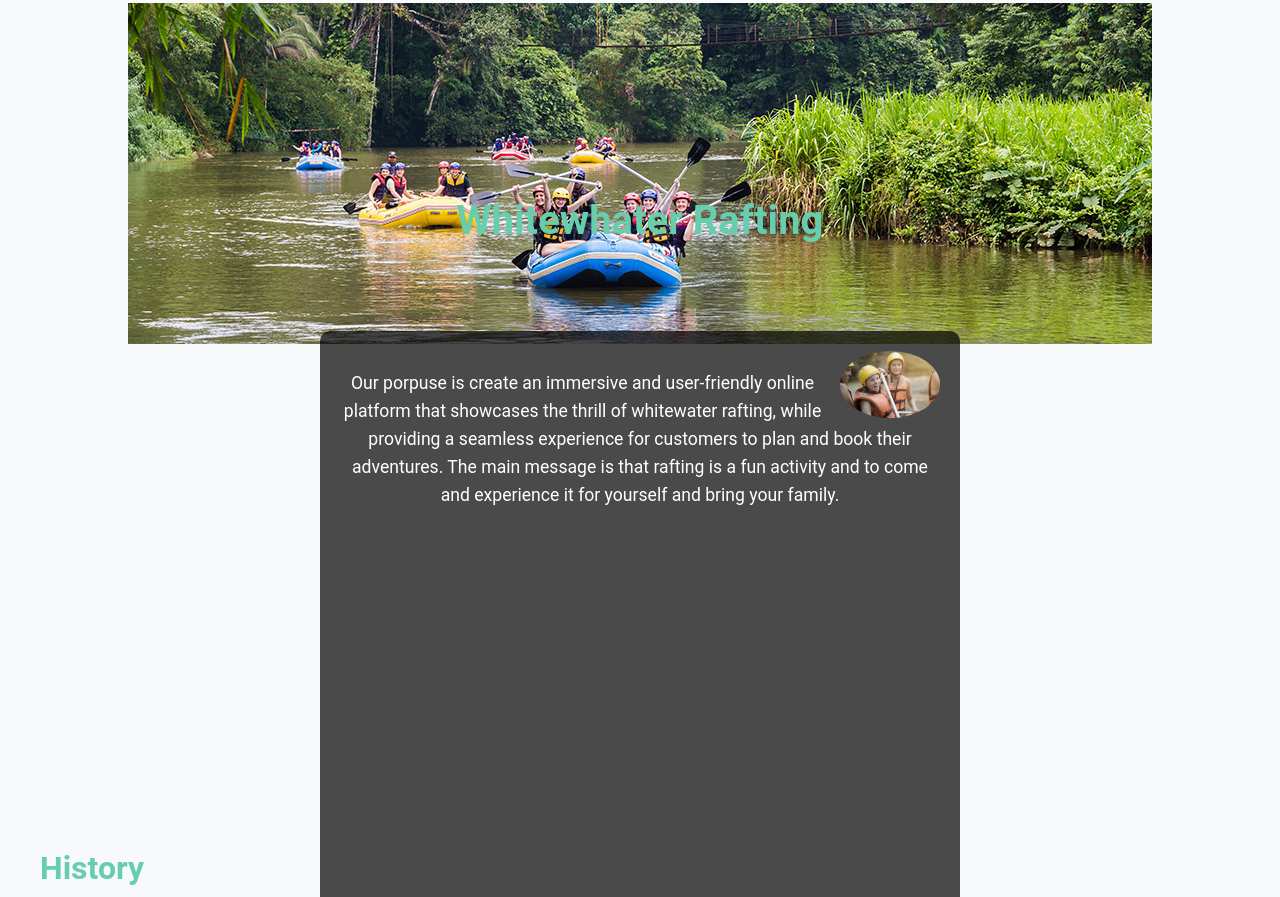
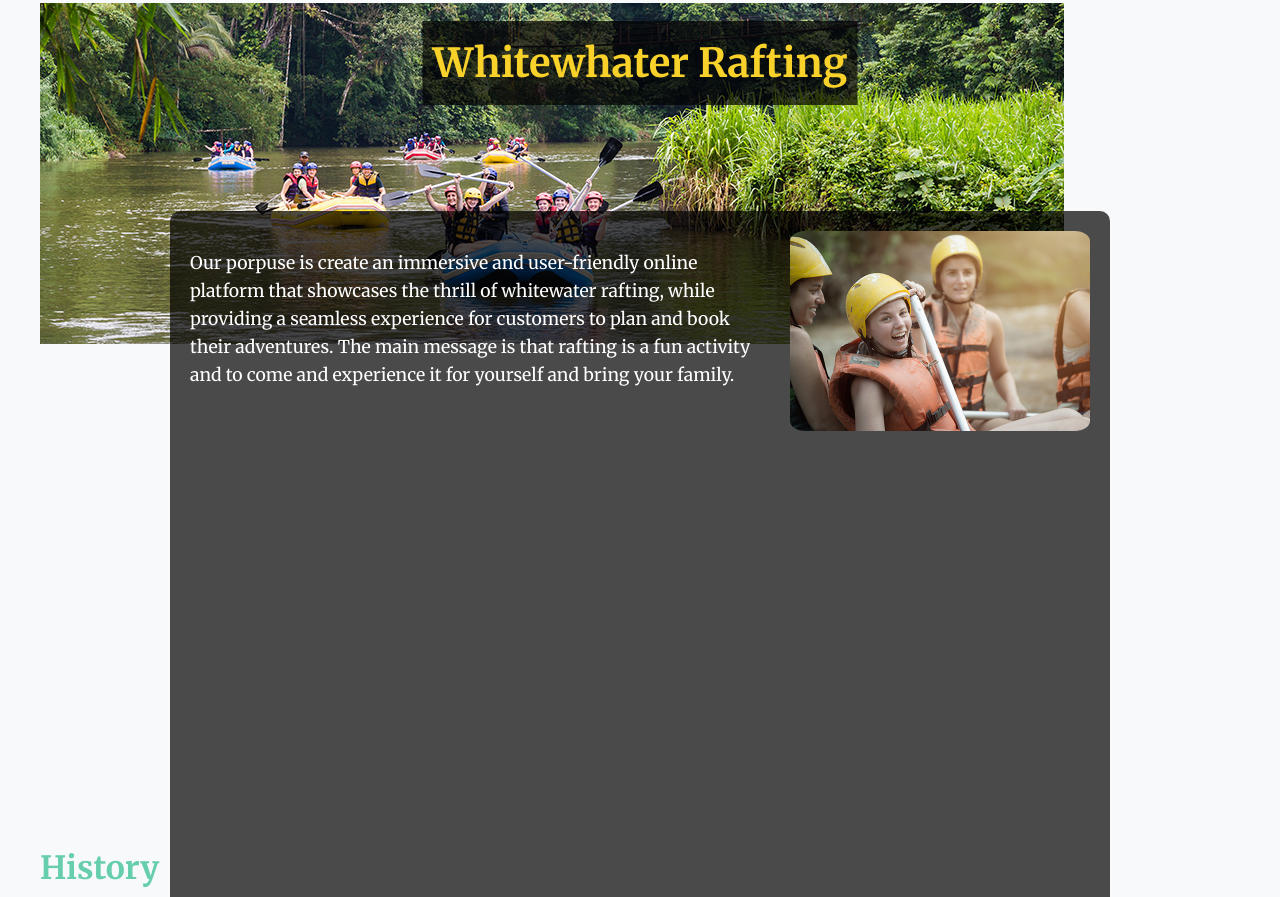
Before and after one commit to darma2006/wdd130, a plain HTML site: page wwr/about.html in a window 1280 px wide. Shown: the part 325-1222 px from the top of the page. Drawn offline with Linux system fonts and the light colour scheme.

Commit message:
finish week 3

```diff
--- a/wwr/styles/rafting.css
+++ b/wwr/styles/rafting.css
@@ -1,97 +1,100 @@
 :root {
   --background-color: #f8f9fa;
-  --text-color: #1E1507;
+  --text-color: #7C4D30;
   --heading-color: #66CDAD;
   --article-background: rgba(0, 0, 0, 0.7);
+  --heading-color-2: #F8D12A;
 }
 
 body {
-  font-family: 'Roboto', sans-serif;
+  font-family: 'Merriweather', sans-serif;
   line-height: 1.6;
   color: var(--text-color);
   background-color: var(--background-color);
-  max-width: 1200px; /* Limit the width of the page */
-  margin: 0 auto; /* Center the page */
-  padding: 20px; /* Add some padding */
+  max-width: 1200px;
+  margin: 0 auto;
+  padding: 20px;
 }
 
-h1, h2 {
+h2 {
   color: var(--heading-color);
 }
 
 h1 {
-  font-size: 2.5em; /* Large size for main heading */
-  margin-bottom: 20px; /* Space below the heading */
+  color: #F8D12A;
+  font-size: 2.5em;
+  margin-bottom: 20px;
 }
 
 h2 {
-  font-size: 2em; /* Medium size for subheadings */
-  margin-top: 40px; /* Space above the subheading */
-  margin-bottom: 15px; /* Space below the subheading */
+  font-size: 2em;
+  margin-top: 40px;
+  margin-bottom: 15px;
 }
-
 p {
-  font-size: 1.1em; /* Slightly larger paragraph text */
-  margin-bottom: 20px; /* Space below paragraphs */
+  font-size: 1.1em;
+  margin-bottom: 10px;
 }
 
 nav a {
   color: var(--text-color);
-  text-decoration: none; /* Remove underlines */
+  text-decoration: none;
 }
 
 nav a:hover {
-  text-decoration: underline; /* Underline on hover */
+  text-decoration: underline;
 }
 
 footer {
-  margin-top: 40px; /* Space above the footer */
+  margin-top: 40px;
   padding: 10px 0;
-  border-top: 1px solid #ddd; /* Subtle border above footer */
+  border-top: 1px solid #ddd;
+
 }
 
 footer p {
-  color: var(--secondary-color); /* Change copyright text color */
+  color: var(--heading-color);
 }
 
 .sociallinks a {
-  margin: 0 10px; /* Space between social links */
-  text-decoration: none; /* Remove underlines from social links */
+  margin: 0 10px;
+  text-decoration: none;
 }
 
-/* Hero Styles */
 .hero {
   position: relative;
-  height: 100vh; /* Full height of the viewport */
+  height: 100vh;
   background-image: url('path/to/your/hero-image.jpg');
-  background-size: cover; /* Cover the entire div */
-  background-position: center; /* Center the image */
-  color: white; /* Text color */
-  text-align: center; /* Center text */
+  background-size: cover;
+  background-position: center;
+  color: white;
+  text-align: start;
 }
 
 .hero h1 {
-  position: absolute; /* Position absolutely within hero */
-  top: 20%; /* Adjust as needed */
+  position: absolute;
+  top: -1%;
   left: 50%;
-  transform: translateX(-50%); /* Center horizontally */
+  transform: translateX(-50%);
+  background-color: var(--article-background);
+  padding: 10px;
 }
 
 article {
-  position: absolute; /* Position absolutely within hero */
-  bottom: 20px; /* Adjust as needed */
+  position: fixed;
+  bottom: 140px;
   left: 50%;
-  transform: translateX(-50%); /* Center horizontally */
-  background-color: var(--article-background); /* Semi-transparent background */
-  padding: 20px; /* Padding for readability */
-  border-radius: 10px; /* Rounded corners */
-  max-width: 600px; /* Limit width of article */
-  color: white; /* Text color inside article */
+  transform: translateX(-50%);
+  background-color: var(--article-background);
+  padding: 20px;
+  border-radius: 10px;
+  max-width: 900px;
+  color: white;
 }
 
 article img {
-  float: right; /* Float image to the right of paragraph */
-  margin-left: 15px; /* Space between image and text */
-  max-width: 100px; /* Adjust size of the smaller image */
-  border-radius: 50%; /* Circular image */
+  float: right;
+  margin-left: 15px;
+  max-width: 300px;
+  border-radius: 5%;
 }
```
